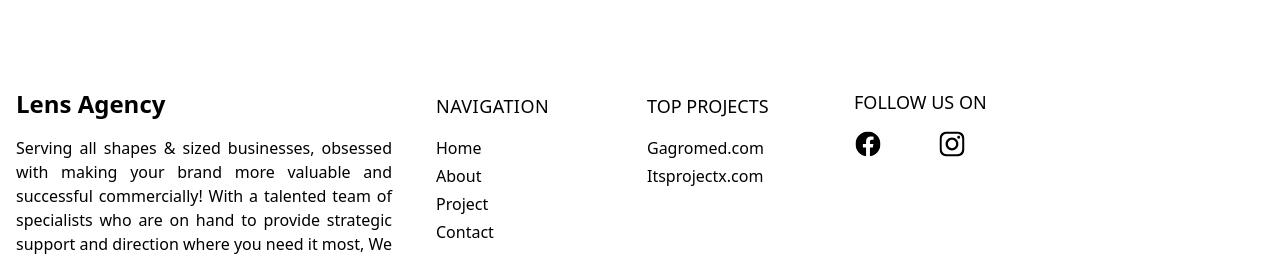
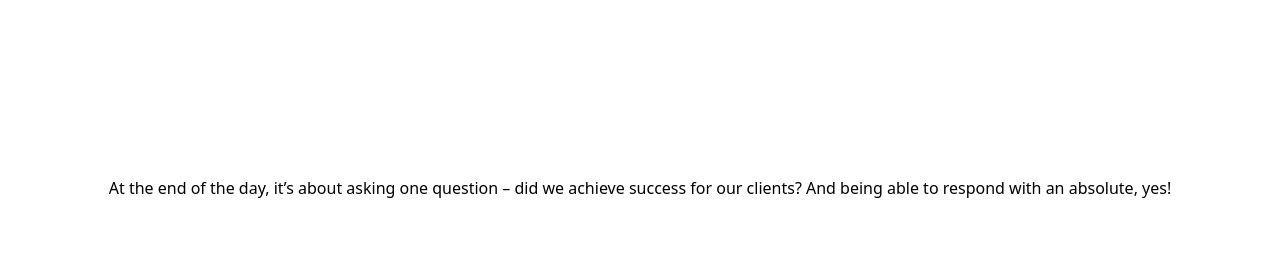
Before and after one commit to HarmanSoftware/LaCorsicaWebpage, a React (Create React App) app: page /about in a window 1280 px wide. Shown: the part 312-568 px from the top of the page. Built offline with nearby package versions, Linux system fonts and the light colour scheme.

Commit message:
style:headding added to contact page

```diff
--- a/src/Pages/About.js
+++ b/src/Pages/About.js
@@ -8,8 +8,12 @@ export default function Experience() {
     We can help with everything from social media management photography/videography, website design and development and mobile application to online marketing and SEO.
     We also offer high quality video and content production and email marketing services.
     </div>
-    <div>
+
+    <h2 className='container abbg-[#146994] text-white mx-auto text-4xl font-medium text-center mt-16 mb-6 py-3 rounded-lg' id="education-haeding">Our Goal</h2>
+    <div className='mx-6 my-12 text-center'>
+    At the end of the day, it’s about asking one question – did we achieve success for our clients? And being able to respond with an absolute, yes!
     </div>
+
     </>
   )
 }
--- a/src/Pages/Contact.js
+++ b/src/Pages/Contact.js
@@ -63,6 +63,7 @@ export default function Contact() {
 
   return (
     <div>
+      <h2 className="text-center text-4xl font-semibold pt-8">Say Hello!</h2>
       <div className="container mx-auto" id="form-container">
       <div className="container mx-auto grid lg:grid-cols-2 sm:grid-cols-1 sm:mr-24">
         <div className="bg-[#146994] my-4 lg:rounded-l-lg" id="contact-us">
```
